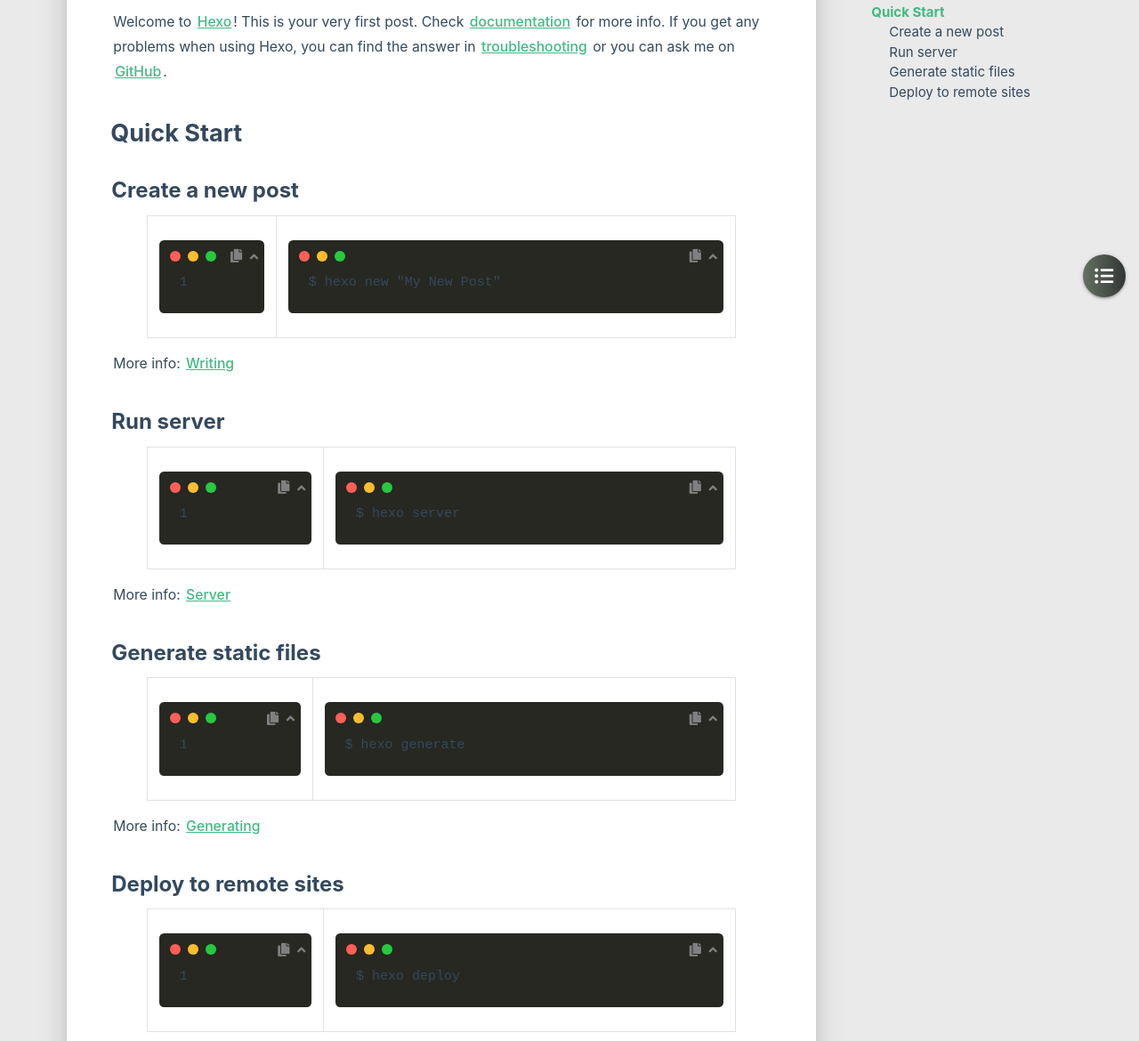
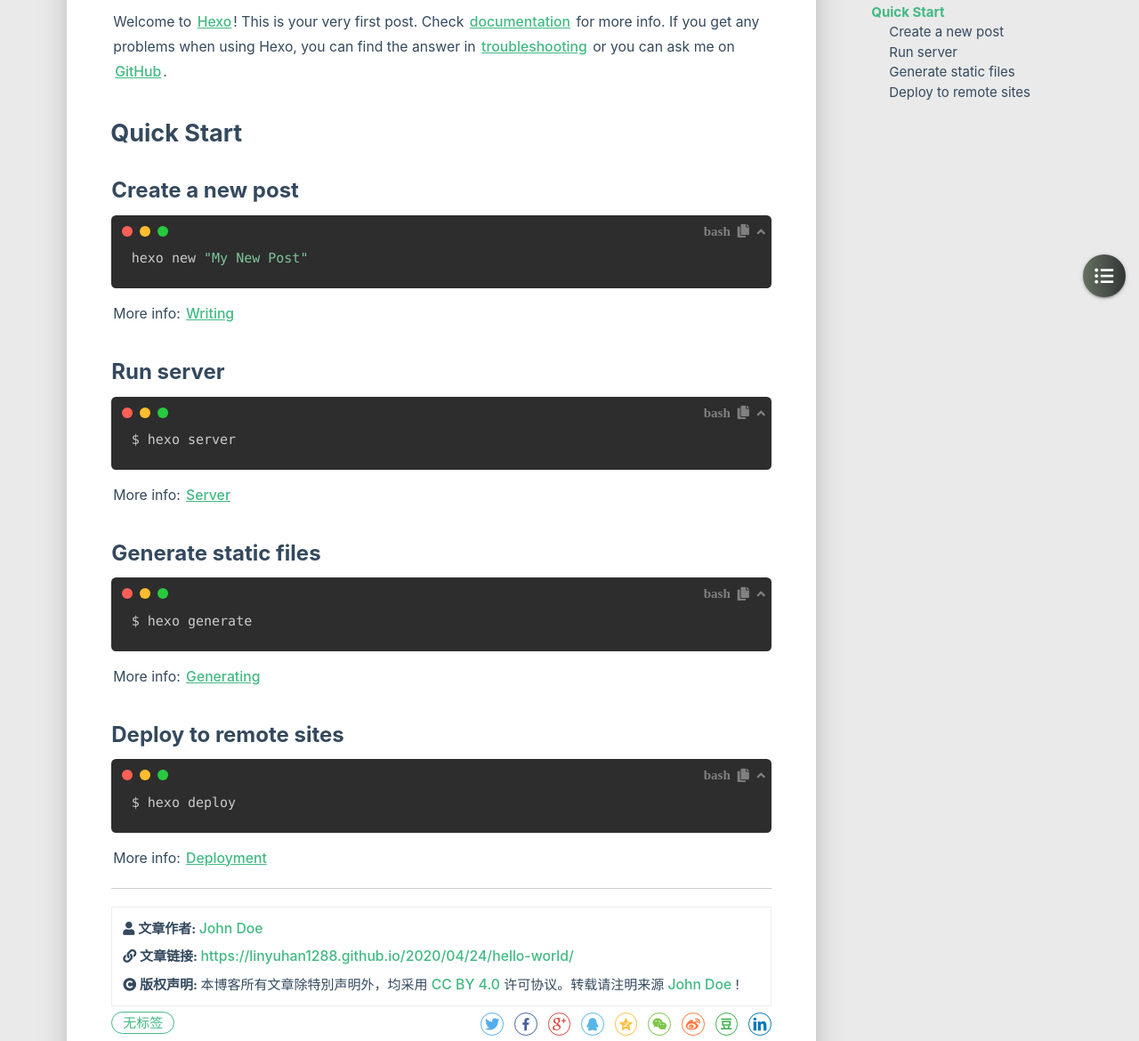
Before and after one commit to LINYUHAN1288/LINYUHAN1288.github.io, a plain HTML site: page 2020/04/24/hello-world/index.html in a window 1280 px wide. Shown: the part 390-1560 px from the top of the page at 89% size. Drawn offline with Linux system fonts and the light colour scheme; some packages are replaced by stand-ins of ours; no server answers; a script that the page names is missing.

Commit message:
Site updated: 2020-04-24 19:50:09

```diff
--- a/2020/04/24/hello-world/index.html
+++ b/2020/04/24/hello-world/index.html
@@ -451,7 +451,7 @@
 
                 <div class="info-break-policy">
                     <i class="far fa-file-word fa-fw"></i>文章字数:&nbsp;&nbsp;
-                    73
+                    72
                 </div>
 
 
@@ -474,17 +474,13 @@
         <div class="card-content article-card-content">
             <div id="articleContent">
                 <p>Welcome to <a href="https://hexo.io/" target="_blank" rel="noopener">Hexo</a>! This is your very first post. Check <a href="https://hexo.io/docs/" target="_blank" rel="noopener">documentation</a> for more info. If you get any problems when using Hexo, you can find the answer in <a href="https://hexo.io/docs/troubleshooting.html" target="_blank" rel="noopener">troubleshooting</a> or you can ask me on <a href="https://github.com/hexojs/hexo/issues" target="_blank" rel="noopener">GitHub</a>.</p>
-<h2 id="Quick-Start"><a href="#Quick-Start" class="headerlink" title="Quick Start"></a>Quick Start</h2><h3 id="Create-a-new-post"><a href="#Create-a-new-post" class="headerlink" title="Create a new post"></a>Create a new post</h3><figure class="highlight bash"><table><tr><td class="gutter"><pre><span class="line">1</span><br></pre></td><td class="code"><pre><span class="line">$ hexo new <span class="string">"My New Post"</span></span><br></pre></td></tr></table></figure>
-
+<h2 id="Quick-Start"><a href="#Quick-Start" class="headerlink" title="Quick Start"></a>Quick Start</h2><h3 id="Create-a-new-post"><a href="#Create-a-new-post" class="headerlink" title="Create a new post"></a>Create a new post</h3><pre class=" language-bash"><code class="language-bash">hexo new <span class="token string">"My New Post"</span></code></pre>
 <p>More info: <a href="https://hexo.io/docs/writing.html" target="_blank" rel="noopener">Writing</a></p>
-<h3 id="Run-server"><a href="#Run-server" class="headerlink" title="Run server"></a>Run server</h3><figure class="highlight bash"><table><tr><td class="gutter"><pre><span class="line">1</span><br></pre></td><td class="code"><pre><span class="line">$ hexo server</span><br></pre></td></tr></table></figure>
-
+<h3 id="Run-server"><a href="#Run-server" class="headerlink" title="Run server"></a>Run server</h3><pre class=" language-bash"><code class="language-bash">$ hexo server</code></pre>
 <p>More info: <a href="https://hexo.io/docs/server.html" target="_blank" rel="noopener">Server</a></p>
-<h3 id="Generate-static-files"><a href="#Generate-static-files" class="headerlink" title="Generate static files"></a>Generate static files</h3><figure class="highlight bash"><table><tr><td class="gutter"><pre><span class="line">1</span><br></pre></td><td class="code"><pre><span class="line">$ hexo generate</span><br></pre></td></tr></table></figure>
-
+<h3 id="Generate-static-files"><a href="#Generate-static-files" class="headerlink" title="Generate static files"></a>Generate static files</h3><pre class=" language-bash"><code class="language-bash">$ hexo generate</code></pre>
 <p>More info: <a href="https://hexo.io/docs/generating.html" target="_blank" rel="noopener">Generating</a></p>
-<h3 id="Deploy-to-remote-sites"><a href="#Deploy-to-remote-sites" class="headerlink" title="Deploy to remote sites"></a>Deploy to remote sites</h3><figure class="highlight bash"><table><tr><td class="gutter"><pre><span class="line">1</span><br></pre></td><td class="code"><pre><span class="line">$ hexo deploy</span><br></pre></td></tr></table></figure>
-
+<h3 id="Deploy-to-remote-sites"><a href="#Deploy-to-remote-sites" class="headerlink" title="Deploy to remote sites"></a>Deploy to remote sites</h3><pre class=" language-bash"><code class="language-bash">$ hexo deploy</code></pre>
 <p>More info: <a href="https://hexo.io/docs/one-command-deployment.html" target="_blank" rel="noopener">Deployment</a></p>
 
             </div>
```
